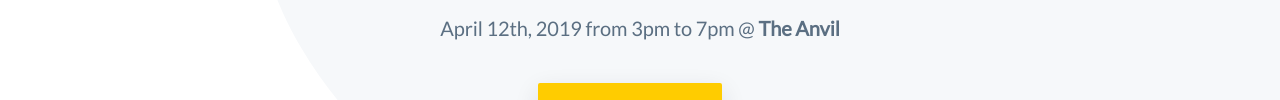
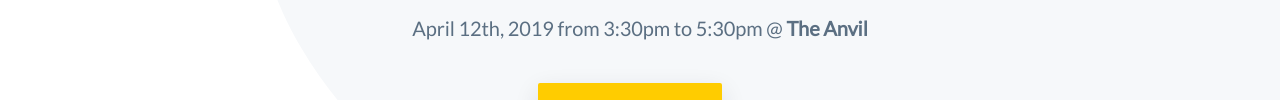
Before and after one commit to anvilstartups/Boiler-Demo-Day-Landing, a plain HTML site: page index.html in a window 1280 px wide. Shown: the part 207-307 px from the top of the page. Drawn offline with nearby package versions, Linux system fonts and the light colour scheme.

Commit message:
Add times

```diff
--- a/index.html
+++ b/index.html
@@ -61,7 +61,7 @@
                 <div class="container-sm">
                     <div class="hero-inner">
                         <h1 class="hero-title h2-mobile mt-0 is-revealing">The Boiler Accelerator - Demo Day 2019</h1>
-                        <p class="hero-paragraph is-revealing">April 12th, 2019 from 3pm to 7pm @ <strong class="title-text" ><a class="title-text" href="http://anvilstartups.com">The Anvil</a></strong></p>
+                        <p class="hero-paragraph is-revealing">April 12th, 2019 from 3:30pm to 5:30pm @ <strong class="title-text" ><a class="title-text" href="http://anvilstartups.com">The Anvil</a></strong></p>
                         <a class="button button-primary button-shadow custom-button" href="https://anvilstartups1.typeform.com/to/ZvcTnL">RSVP Here</a>
                     </div>
                 </div>
```
